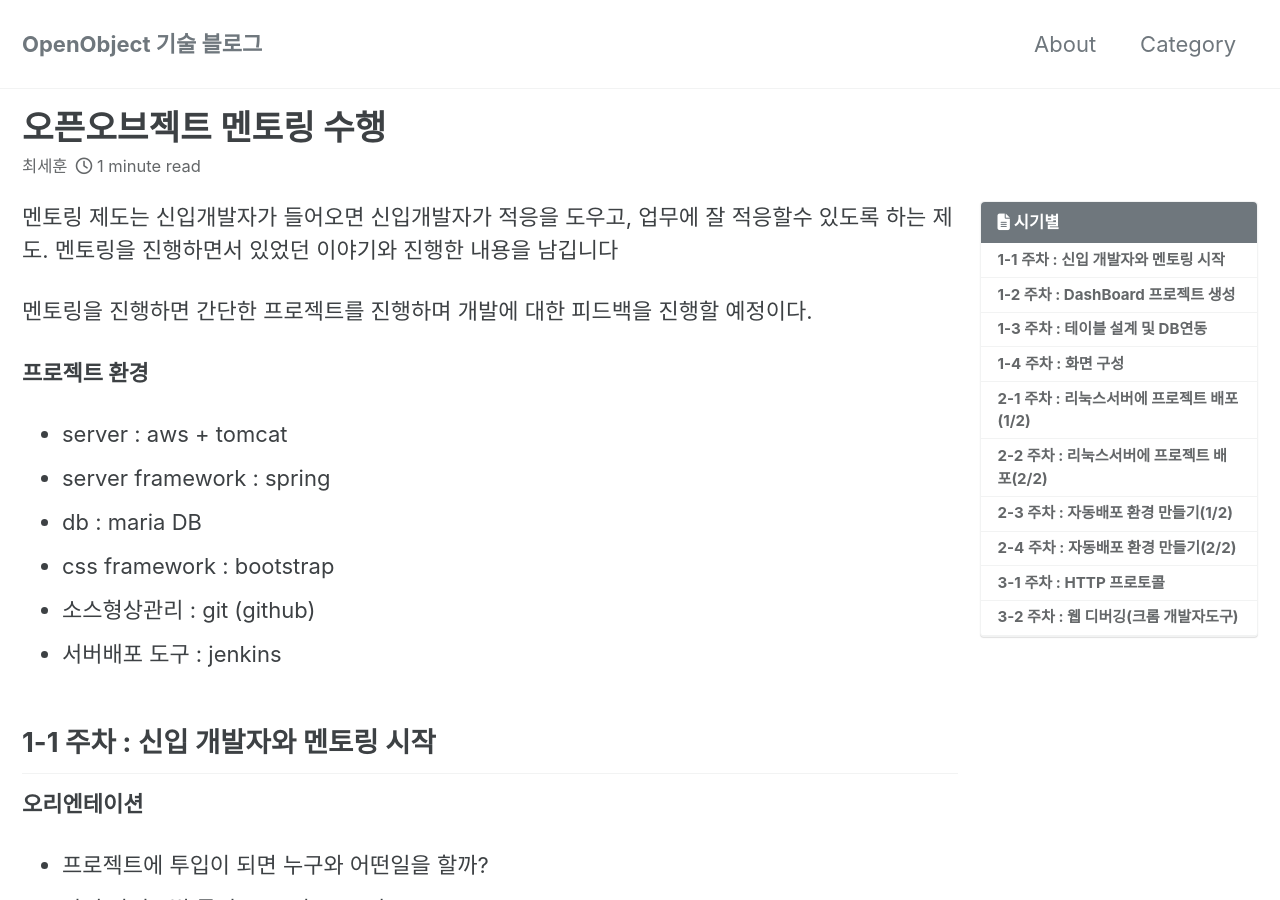
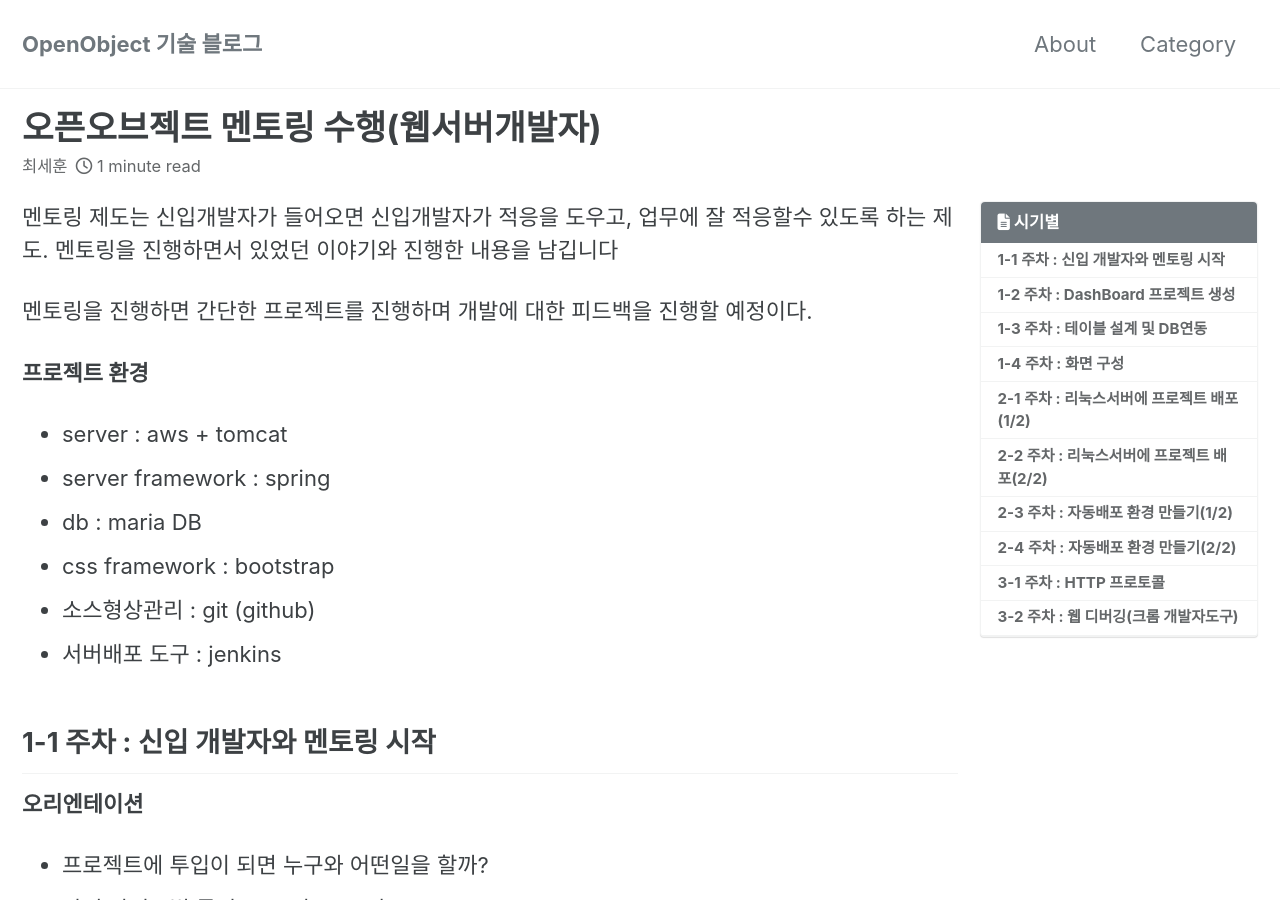
Before and after one commit to openobjectnet/openobjectnet.github.io, a Jekyll site: the page built from _posts/2020-05-19-mento-review.md, in a window 1280 px wide and 900 px high. Built offline with Jekyll 4.4.1, drawn with Linux system fonts in a browser that asks for light colours; cached includes are drawn as plain includes; nearby versions of some CDN libraries.

Commit message:
제목 수정

```diff
--- a/_posts/2020-05-19-mento-review.md
+++ b/_posts/2020-05-19-mento-review.md
@@ -1,5 +1,5 @@
 ---
-title:  "오픈오브젝트 멘토링 수행"
+title: "오픈오브젝트 멘토링 수행(웹서버개발자)"
 last_modified_at: 2020-05-19T16:01:04-04:00
 categories:
   - Experience
@@ -16,6 +16,7 @@ author: 최세훈
 멘토링을 진행하면 간단한 프로젝트를 진행하며 개발에 대한 피드백을 진행할 예정이다.
 
 **프로젝트 환경**
+
 - server : aws + tomcat
 - server framework : spring
 - db : maria DB
@@ -24,12 +25,13 @@ author: 최세훈
 - 서버배포 도구 : jenkins
 
 ## 1-1 주차 : 신입 개발자와 멘토링 시작
+
 **오리엔테이션**
+
 - 프로젝트에 투입이 되면 누구와 어떤일을 할까?
 - 파견 사이트별 특징(card사 or 그외)
 - 프로젝트의 진행과정
 - 서버개발자가 프로젝트에서 해야할일. feat.서버개발자 시점
-
 
 **채택 서적 : 열혈강의 자바 웹 개발 워크북**
 채택 이유 : 웹개발에 대해서 알아야 할내용은 끝이 없다. 이 책에는 개발을 진행할떄, 필수적으로 알아야할 내용을 실습을 통해 설명해준다.
@@ -47,27 +49,27 @@ author: 최세훈
 ## 1-4 주차 : 화면 구성
 
 - 목표 : bootstrap templete 를 활용하여 Dashboard 화면을 구성하고,
-입력한 정보에 대해서 CRUD를 수행
+  입력한 정보에 대해서 CRUD를 수행
 
 ## 2-1 주차 : 리눅스서버에 프로젝트 배포(1/2)
 
 - 목표 : 리눅스 환경 적응 및 서버배포
-리눅스 환경과 명령어 및 shell 사용하여 서버환경에 적응하고 서버환경을 구성한다
+  리눅스 환경과 명령어 및 shell 사용하여 서버환경에 적응하고 서버환경을 구성한다
 
 ## 2-2 주차 : 리눅스서버에 프로젝트 배포(2/2)
 
 - 목표 : 개발한 소스를 리눅스서버에 배포
-로컬에서 war로 생성하여 서버 배포를 한다
+  로컬에서 war로 생성하여 서버 배포를 한다
 
 ## 2-3 주차 : 자동배포 환경 만들기(1/2)
 
 - 목표 : 젠킨스를 사용하여 github소스를 서버에 배포
-젠킨스를 사용하여 github 과 연동하여 자동배포 환경을 구성한다
+  젠킨스를 사용하여 github 과 연동하여 자동배포 환경을 구성한다
 
 ## 2-4 주차 : 자동배포 환경 만들기(2/2)
 
 - 목표 : 젠킨스를 사용하여 github소스를 서버에 배포
-젠킨스를 사용하여 github 과 연동하여 자동배포 환경을 구성한다
+  젠킨스를 사용하여 github 과 연동하여 자동배포 환경을 구성한다
 
 ## 3-1 주차 : HTTP 프로토콜
 
```
